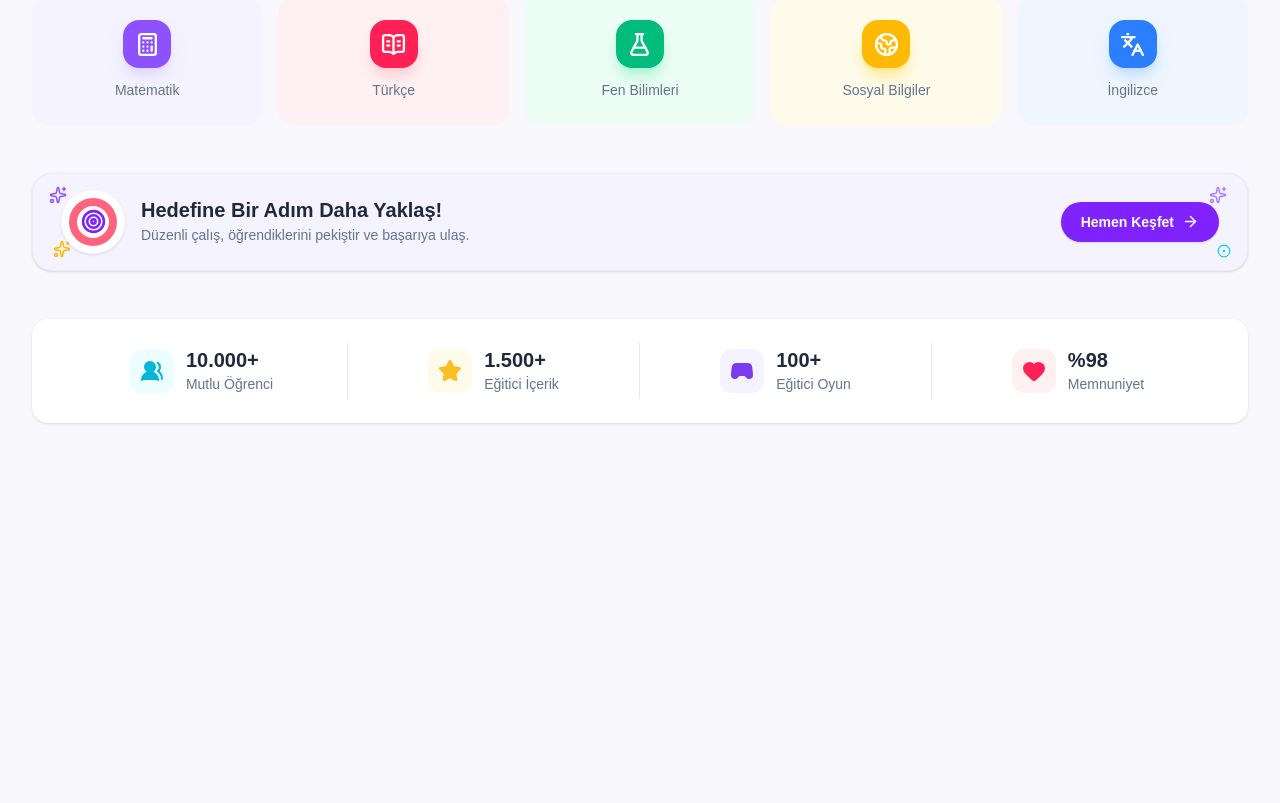
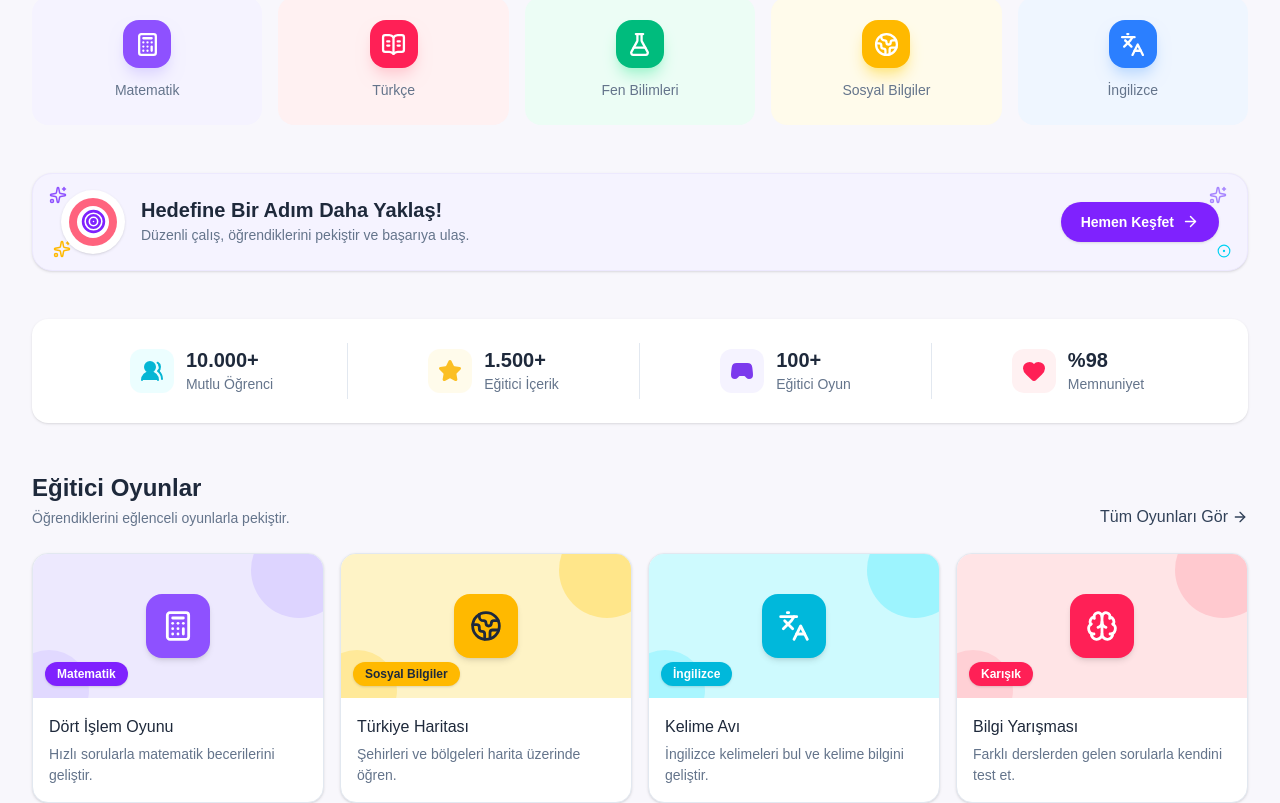
Before and after one commit to DuoByteTech/Adelon, a React (Vite) app: page / in a window 1280 px wide. Shown: the part 864-1667 px from the top of the page. Before the commit the page ends 1335 px from the top, so only its background shows below. Built offline with nearby package versions, Linux system fonts and the light colour scheme.

Commit message:
feat: ana sayfaya oyun kartları ve eğitici oyunlar bölümü eklendi

```diff
--- /dev/null
+++ b/src/features/home/components/HomeGameCard.tsx
@@ -0,0 +1,101 @@
+import type { LucideIcon } from "lucide-react";
+
+import { AppText } from "../../../components/ui/AppText";
+
+type HomeGameCardProps = {
+  title: string;
+  description: string;
+  category: string;
+  icon: LucideIcon;
+  variant: "violet" | "amber" | "cyan" | "rose";
+};
+
+const variantClasses = {
+  violet: {
+    visual: "bg-violet-100",
+    icon: "bg-violet-500 text-white",
+    badge: "bg-violet-600 text-white",
+    decoration: "bg-violet-300",
+  },
+  amber: {
+    visual: "bg-amber-100",
+    icon: "bg-amber-400 text-slate-800",
+    badge: "bg-amber-400 text-slate-800",
+    decoration: "bg-amber-300",
+  },
+  cyan: {
+    visual: "bg-cyan-100",
+    icon: "bg-cyan-500 text-white",
+    badge: "bg-cyan-500 text-white",
+    decoration: "bg-cyan-300",
+  },
+  rose: {
+    visual: "bg-rose-100",
+    icon: "bg-rose-500 text-white",
+    badge: "bg-rose-500 text-white",
+    decoration: "bg-rose-300",
+  },
+};
+
+export function HomeGameCard({
+  title,
+  description,
+  category,
+  icon: Icon,
+  variant,
+}: HomeGameCardProps) {
+  const styles = variantClasses[variant];
+
+  return (
+    <article className="group overflow-hidden rounded-2xl border border-base-300 bg-base-200 shadow-sm transition-all duration-200 hover:-translate-y-1 hover:shadow-md">
+      <div
+        className={[
+          "relative flex h-36 items-center justify-center overflow-hidden",
+          styles.visual,
+        ].join(" ")}
+      >
+        <div
+          className={[
+            "absolute -right-6 -top-8 size-24 rounded-full opacity-40",
+            styles.decoration,
+          ].join(" ")}
+        />
+
+        <div
+          className={[
+            "absolute -bottom-8 -left-6 size-20 rounded-full opacity-30",
+            styles.decoration,
+          ].join(" ")}
+        />
+
+        <div
+          className={[
+            "flex size-16 items-center justify-center rounded-2xl shadow-md",
+            "transition-transform duration-200 group-hover:scale-105",
+            styles.icon,
+          ].join(" ")}
+        >
+          <Icon size={32} strokeWidth={2.1} />
+        </div>
+
+        <span
+          className={[
+            "absolute bottom-3 left-3 rounded-full px-3 py-1",
+            "text-xs font-bold shadow-sm",
+            styles.badge,
+          ].join(" ")}
+        >
+          {category}
+        </span>
+      </div>
+
+      <div className="p-4">
+        <AppText variant="body">{title}</AppText>
+
+        <AppText variant="small" className="mt-1">
+          {description}
+        </AppText>
+      </div>
+    </article>
+  );
+}
--- /dev/null
+++ b/src/features/home/components/HomeGames.tsx
@@ -0,0 +1,72 @@
+import { ArrowRight, Brain, Calculator, Globe2, Languages } from "lucide-react";
+
+import { AppLink } from "../../../components/ui/AppLink";
+import { AppText } from "../../../components/ui/AppText";
+import { HomeGameCard } from "./HomeGameCard";
+
+const games = [
+  {
+    title: "Dört İşlem Oyunu",
+    description: "Hızlı sorularla matematik becerilerini geliştir.",
+    category: "Matematik",
+    icon: Calculator,
+    variant: "violet",
+  },
+  {
+    title: "Türkiye Haritası",
+    description: "Şehirleri ve bölgeleri harita üzerinde öğren.",
+    category: "Sosyal Bilgiler",
+    icon: Globe2,
+    variant: "amber",
+  },
+  {
+    title: "Kelime Avı",
+    description: "İngilizce kelimeleri bul ve kelime bilgini geliştir.",
+    category: "İngilizce",
+    icon: Languages,
+    variant: "cyan",
+  },
+  {
+    title: "Bilgi Yarışması",
+    description: "Farklı derslerden gelen sorularla kendini test et.",
+    category: "Karışık",
+    icon: Brain,
+    variant: "rose",
+  },
+] as const;
+
+export function HomeGames() {
+  return (
+    <section className="pt-8 sm:pt-12">
+      <div className="mb-6 flex flex-col gap-4 sm:flex-row sm:items-end sm:justify-between">
+        <div>
+          <AppText variant="h3">Eğitici Oyunlar</AppText>
+
+          <AppText variant="small" className="mt-1">
+            Öğrendiklerini eğlenceli oyunlarla pekiştir.
+          </AppText>
+        </div>
+
+        <AppLink to="/oyunlar">
+          <span className="inline-flex items-center gap-1 self-start sm:self-auto">
+            Tüm Oyunları Gör
+            <ArrowRight size={16} />
+          </span>
+        </AppLink>
+      </div>
+
+      <div className="grid grid-cols-1 gap-4 sm:grid-cols-2 lg:grid-cols-4">
+        {games.map((game) => (
+          <HomeGameCard
+            key={game.title}
+            title={game.title}
+            description={game.description}
+            category={game.category}
+            icon={game.icon}
+            variant={game.variant}
+          />
+        ))}
+      </div>
+    </section>
+  );
+}
--- a/src/features/home/components/HomeStats.tsx
+++ b/src/features/home/components/HomeStats.tsx
@@ -32,7 +32,7 @@ const stats = [
 
 export function HomeStats() {
   return (
-    <section className="py-12">
+    <section className="pt-12">
       <div className="mx-auto">
         <AppCard className="border-none shadow-sm">
           <div className="grid grid-cols-1 divide-y divide-base-300 sm:grid-cols-2 sm:divide-x sm:divide-y-0 lg:grid-cols-4">
--- a/src/features/home/pages/HomePage.tsx
+++ b/src/features/home/pages/HomePage.tsx
@@ -1,3 +1,4 @@
+import { HomeGames } from "../components/HomeGames";
 import { HomeHero } from "../components/HomeHero";
 import { HomeLessons } from "../components/HomeLessons";
 import { HomeMotivationBanner } from "../components/HomeMotivationBanner";
@@ -12,6 +13,7 @@ export function HomePage() {
       <HomeLessons />
       <HomeMotivationBanner />
       <HomeStats />
+      <HomeGames />
     </>
   );
 }
```
